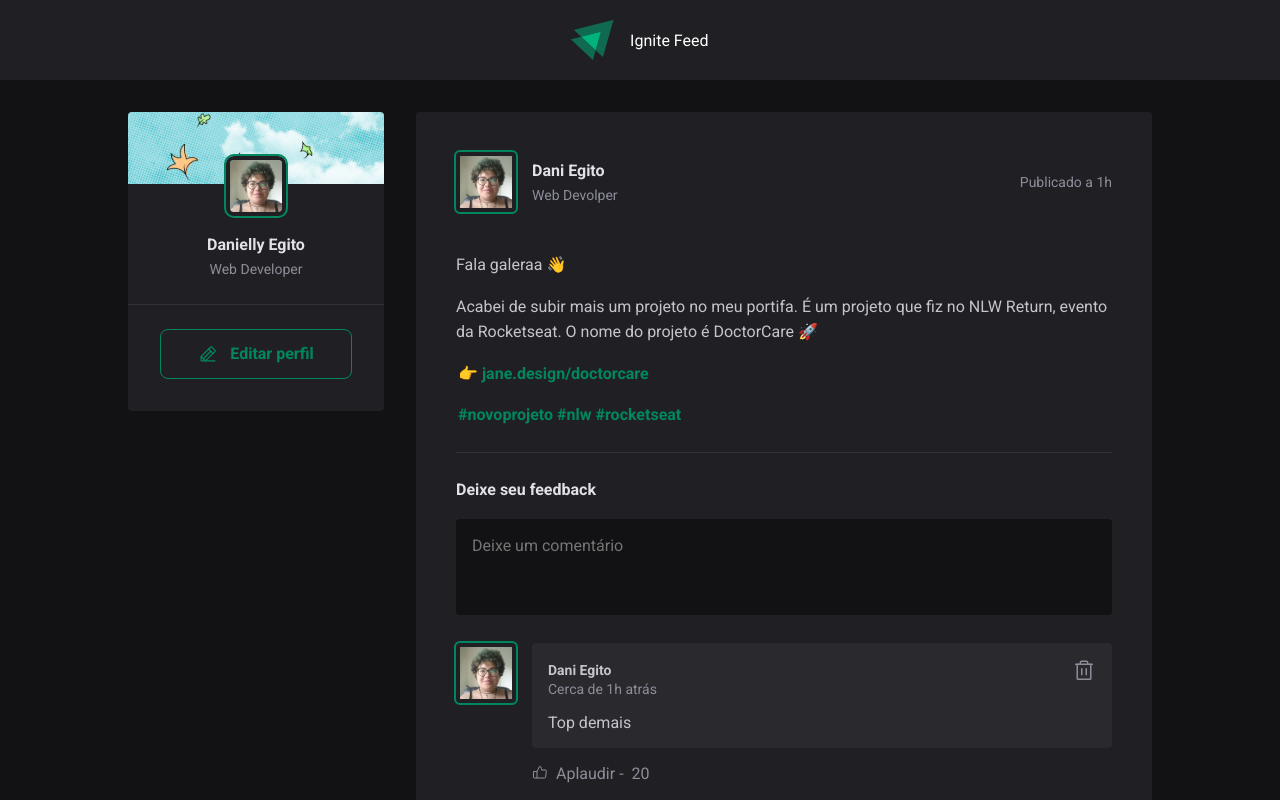
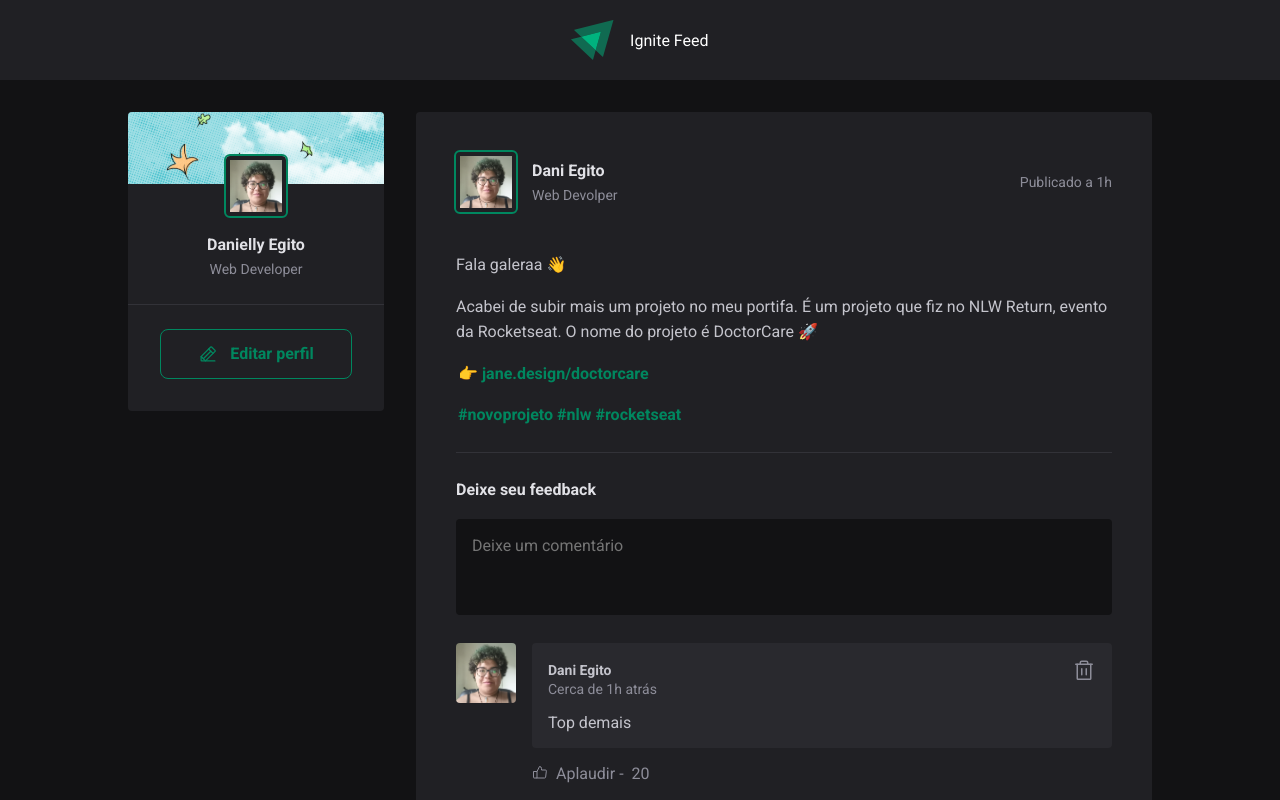
Before and after one commit to dEgito/Ignite-Feed, a React (Create React App) app: page / in a window 1280 px wide. Shown: the top 800 px of the page. Built offline with nearby package versions, Linux system fonts and the light colour scheme.

Commit message:
refactor: componentização do Avatar

```diff
--- a/src/components/Comment/index.jsx
+++ b/src/components/Comment/index.jsx
@@ -1,11 +1,12 @@
 import { Container, CommentBox, CommentContent } from "./style";
 import { ThumbsUp, Trash } from "phosphor-react";
 import { Icon } from "../Icon";
+import Avatar from "../../assets/profile.png";
 
 export function Comment() {
   return (
     <Container>
-      <Icon />
+      <Icon type='comment' src={Avatar} />
 
       <CommentBox>
         <CommentContent>
--- a/src/components/Comment/style.jsx
+++ b/src/components/Comment/style.jsx
@@ -31,7 +31,7 @@ export const CommentBox = styled.div`
     }
 
     span {
-        margin: 0 .5rem;
+      margin: 0 0.5rem;
     }
   }
 `;
--- a/src/components/Icon/index.jsx
+++ b/src/components/Icon/index.jsx
@@ -1,8 +1,5 @@
 import { Image } from "./style";
-import Avatar from "../../assets/profile.png";
 
-export function Icon () {
-    return (
-        <Image  src={Avatar}/>
-    )
+export function Icon({src, type}) {
+  return <Image type={type} src={src} />;
 }
--- a/src/components/Icon/style.jsx
+++ b/src/components/Icon/style.jsx
@@ -4,6 +4,34 @@ export const Image = styled.img`
   width: calc(3rem + 12px);
   height: calc(3rem + 12px);
   border-radius: 4px;
-  border: 4px solid var(--gray-800);
-  outline: 2px solid var(--green-500);
+
+  margin-top: ${(props) => {
+    switch (props.type) {
+      case "sidebar":
+        return "-2rem;";
+
+      default:
+        return "0;";
+    }
+  }};
+
+  border: ${(props) => {
+    switch (props.type) {
+      case "comment":
+        return "0";
+
+      default:
+        return "4px solid var(--gray-800)";
+    }
+  }};
+
+  outline: ${(props) => {
+    switch (props.type) {
+      case "comment":
+        return "0";
+
+      default:
+        return "2px solid var(--green-500)";
+    }
+  }};
 `;
--- a/src/components/Post/index.tsx
+++ b/src/components/Post/index.jsx
@@ -1,18 +1,14 @@
 import { Article, Author, Content, CommentList } from "./style";
 import { Icon } from "../Icon";
+import Avatar from "../../assets/profile.png";
 import { Comment } from "../Comment";
 
-interface PostProps {
-  author: string;
-  content: string;
-}
-
-export function Post(props: PostProps) {
+export function Post() {
   return (
     <Article>
       <header>
         <Author>
-          <Icon />
+          <Icon src={Avatar} />
 
           <div>
             <strong>Dani Egito</strong>
--- a/src/components/Post/style.jsx
+++ b/src/components/Post/style.jsx
@@ -127,6 +127,4 @@ export const Icon = styled.img`
   outline: 2px solid var(--green-500);
 `;
 
-export const CommentList = styled.div `
-
-`;
+export const CommentList = styled.div``;
--- a/src/components/SideBar/index.jsx
+++ b/src/components/SideBar/index.jsx
@@ -1,6 +1,7 @@
 import CoverImage from "../../assets/Cover.svg";
 import Avatar from "../../assets/profile.png";
-import { Aside, Profile, Cover, Icon } from "./style";
+import { Aside, Profile, Cover } from "./style";
+import { Icon } from "../Icon";
 import { PencilLine } from "phosphor-react";
 
 export function SideBar() {
@@ -9,14 +10,14 @@ export function SideBar() {
       <Cover src={CoverImage} />
 
       <Profile>
-        <Icon src={Avatar} />
+        <Icon type="sidebar" src={Avatar} />
         <strong>Danielly Egito</strong>
         <span>Web Developer</span>
       </Profile>
 
       <footer>
         <a href="">
-          <PencilLine size={20}/>
+          <PencilLine size={20} />
           Editar perfil
         </a>
       </footer>
```
